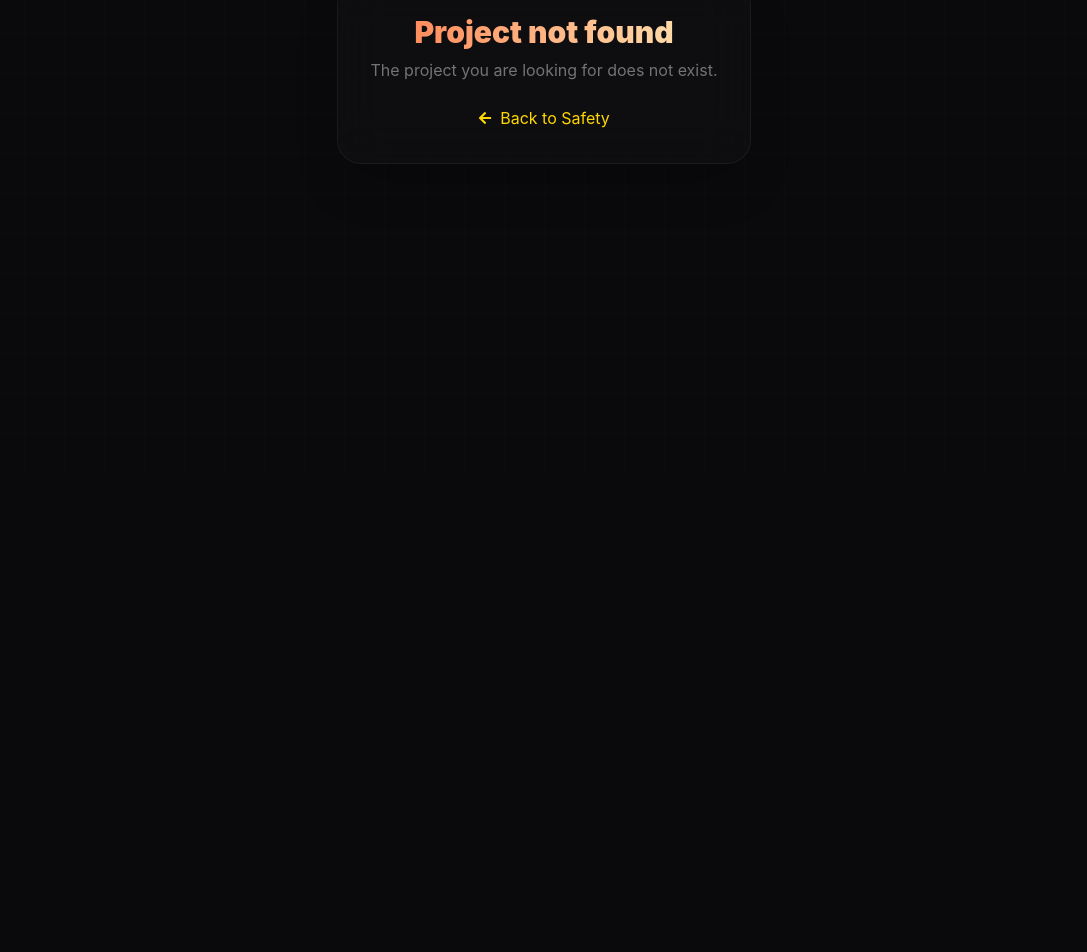
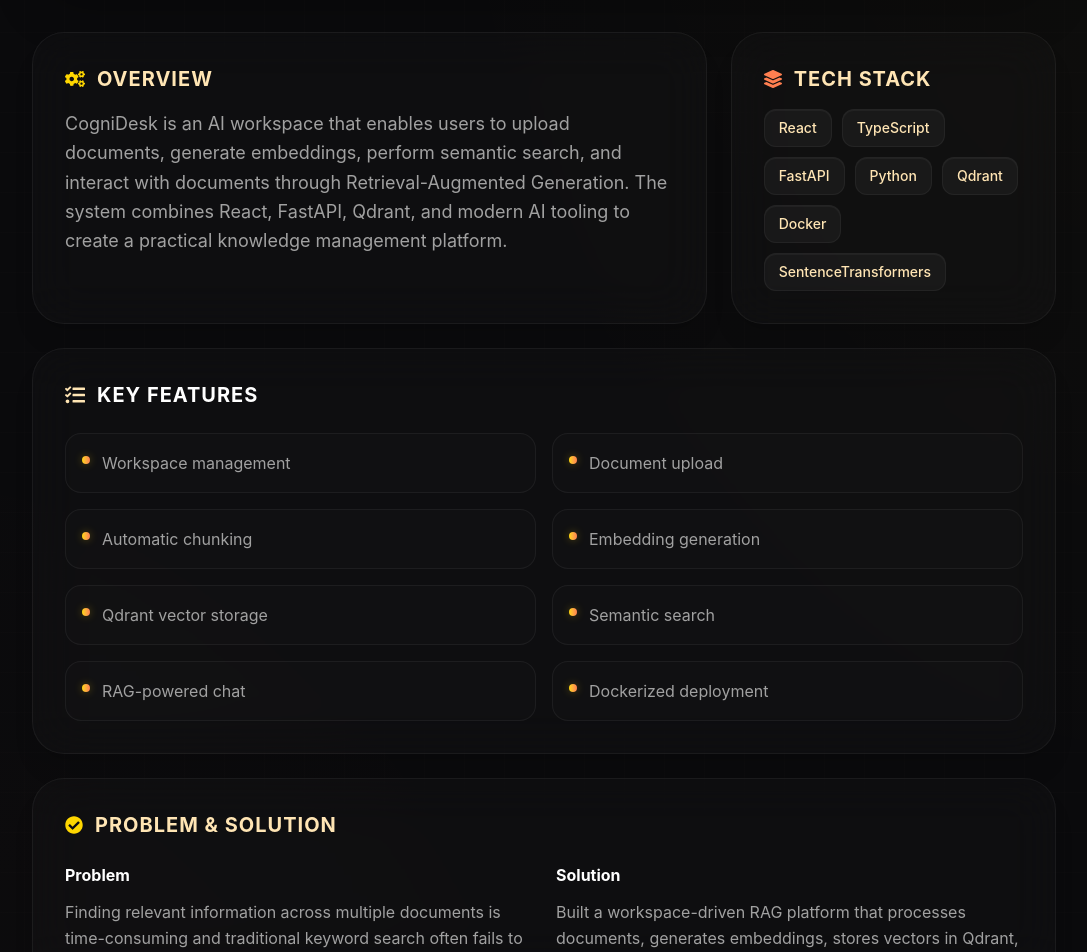
Before and after one commit to kamalesh2602/kamalesh_v1, a React (Vite) app: page /projects/cognidesk in a window 1280 px wide. Before the commit this address had no page. Shown: the part 328-1280 px from the top of the page, without its empty margins (96-1183 px from the left). Before the commit the page ends 800 px from the top, so only its background shows below. Built offline with nearby package versions, Linux system fonts and the light colour scheme.

Commit message:
added cognidesk,lostit projects with refined resume

```diff
--- a/src/data/projects.ts
+++ b/src/data/projects.ts
@@ -349,5 +349,123 @@ export const projects = [
   live: "https://langchainlearningassistant-hnluvddvefjgzdvmnjvsuf.streamlit.app/",
 
   featured: false,
-}
+},
+{
+  title: "CogniDesk",
+  slug: "cognidesk",
+
+  shortDescription:
+    "AI-powered workspace for document analysis, semantic search, and Retrieval-Augmented Generation.",
+
+  overview:
+    "CogniDesk is an AI workspace that enables users to upload documents, generate embeddings, perform semantic search, and interact with documents through Retrieval-Augmented Generation. The system combines React, FastAPI, Qdrant, and modern AI tooling to create a practical knowledge management platform.",
+
+  problem:
+    "Finding relevant information across multiple documents is time-consuming and traditional keyword search often fails to capture semantic meaning.",
+
+  solution:
+    "Built a workspace-driven RAG platform that processes documents, generates embeddings, stores vectors in Qdrant, and enables intelligent retrieval and question answering.",
+
+  features: [
+    "Workspace management",
+    "Document upload",
+    "Automatic chunking",
+    "Embedding generation",
+    "Qdrant vector storage",
+    "Semantic search",
+    "RAG-powered chat",
+    "Dockerized deployment"
+  ],
+
+  challenges: [
+    "Designing scalable document processing pipelines",
+    "Managing vector database integration",
+    "Building efficient retrieval workflows",
+    "Coordinating React and FastAPI services"
+  ],
+
+  learnings: [
+    "RAG architecture",
+    "Vector databases",
+    "Embedding pipelines",
+    "FastAPI backend development",
+    "Docker deployment"
+  ],
+
+  tech: [
+    "React",
+    "TypeScript",
+    "FastAPI",
+    "Python",
+    "Qdrant",
+    "Docker",
+    "SentenceTransformers"
+  ],
+
+  screenshots: [],
+  image: "",
+
+  github: "https://github.com/kamalesh2602/CogniDesk",
+  live: "",
+
+  featured: false,
+},
+{
+  title: "LostIt",
+  slug: "lostit",
+
+  shortDescription:
+    "React Native application for reporting, tracking, and recovering lost and found items.",
+
+  overview:
+    "LostIt is a mobile application built using React Native and Expo that helps users report lost items, browse found items, and connect with item owners through a simple and accessible interface.",
+
+  problem:
+    "Lost-and-found information is often fragmented across social media, messaging groups, and local communities, making recovery difficult.",
+
+  solution:
+    "Created a centralized mobile platform where users can report, discover, and track lost or found items in one place.",
+
+  features: [
+    "Lost item reporting",
+    "Found item reporting",
+    "Item browsing",
+    "Search and filtering",
+    "Status tracking",
+    "Image support",
+    "Pull-to-refresh updates",
+    "Mobile-first experience"
+  ],
+
+  challenges: [
+    "Managing mobile state efficiently",
+    "Handling image workflows",
+    "Designing intuitive mobile UI",
+    "Working with Expo and React Native ecosystem"
+  ],
+
+  learnings: [
+    "React Native development",
+    "Expo ecosystem",
+    "Mobile navigation",
+    "State management",
+    "Mobile UI design"
+  ],
+
+  tech: [
+    "React Native",
+    "Expo",
+    "Node.js",
+    "Express",
+    "MongoDB"
+  ],
+
+  screenshots: [],
+  image: "projects/lostit.png",
+
+  github: "https://github.com/kamalesh2602/LostIt",
+  live: "",
+
+  featured: false,
+},
 ];
```
Also changed, not shown: public/projects/lostit.png (added), 1 other file (tests, documents, lock files or other folders).
